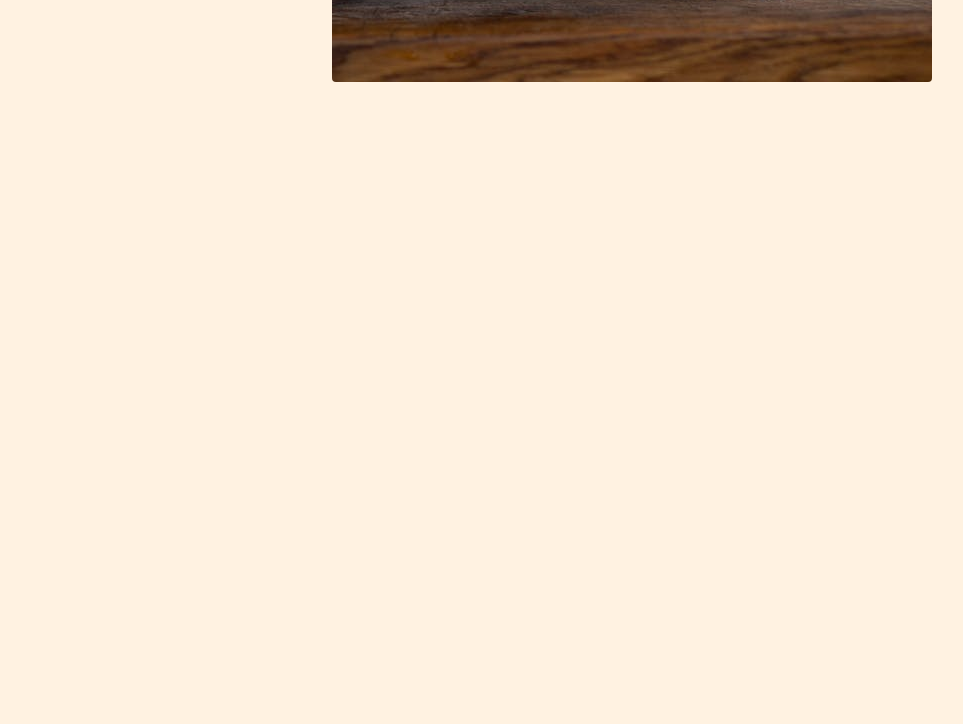
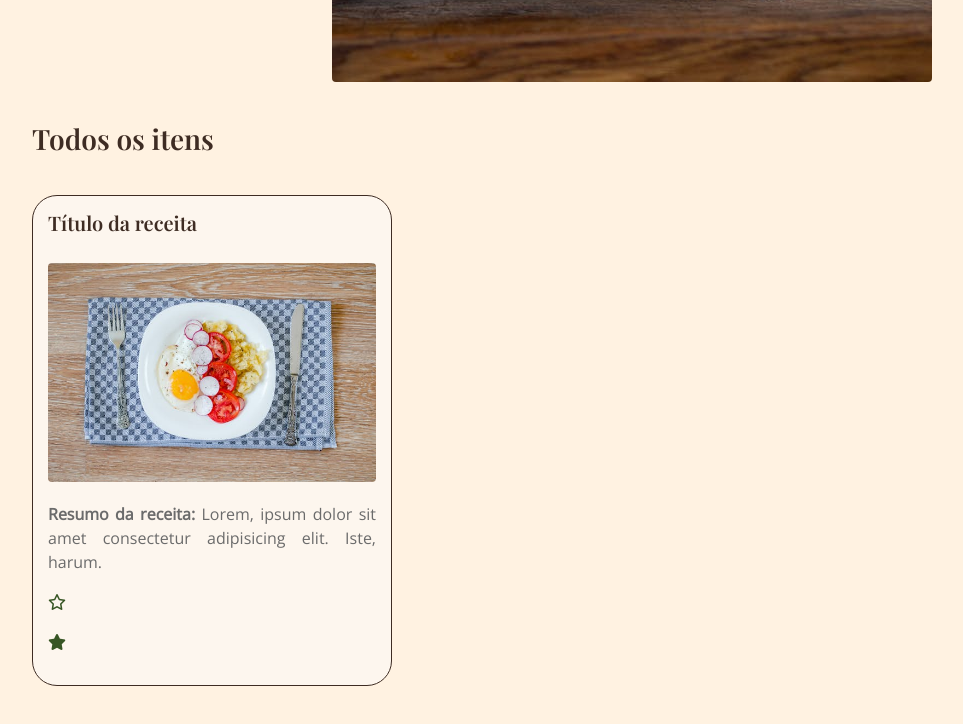
Before and after one commit to Matheus-H-moreira/chef-em-casa, a website: page public/index.html in a window 1280 px wide. Shown: the part 582-1306 px from the top of the page, without its empty margins (8-971 px from the left). Before the commit the page ends 800 px from the top, so only its background shows below. Drawn offline with nearby package versions, Linux system fonts and the light colour scheme.

Commit message:
Atualização funcionalidade

```diff
--- a/public/css/style.css
+++ b/public/css/style.css
@@ -25,7 +25,11 @@ h2 {
 }
 
 h3 {
-    font-size: 15px !important;
+    font-size: 20px !important;
+}
+
+p {
+    font-size: 16px !important;
 }
 /*Fim - Configuração geral */
 
@@ -70,6 +74,10 @@ header {
     margin-right: 50px;
 }
 
+.botoes button h3 {
+    font-size: 16px !important;
+}
+
 .botoes button {
     padding: 7px;
     width: 150px;
@@ -90,10 +98,48 @@ main {
     margin: 40px;
 }
 
-.itens_destaque h2{
+.itens_destaque h2, .itens h2{
     margin-bottom: 40px;
+}
+
+.itens {
+    margin-top: 40px;
 }
 
 .itens_destaque img {
     border-radius: 4px;
 }
+/*Início - Configurção dos cards*/
+.box {
+    display: flex;
+    flex-direction: column;
+    width: 30%;
+    border: 1.5px solid #3e2c23;
+    border-radius: 25px;
+    background-color: #fdf6ee;
+    padding: 15px;
+    transition: transform 0.3s ease;
+}
+
+.box:hover {
+    transform: scale(1.05);
+    border: 1.5px solid #375524;
+}
+
+.box p {
+    color: #6b6b6b;
+}
+
+.box p i {
+    color: #375524;
+}
+
+.box img {
+    max-width: 350px;
+    border-radius: 4px;
+    margin: 20px 0;
+}
+
+.box p {
+    text-align: justify;
+}
--- a/public/index.html
+++ b/public/index.html
@@ -4,6 +4,7 @@
     <meta charset="UTF-8">
     <meta name="viewport" content="width=device-width, initial-scale=1.0">
     <title>Menu</title>
+    <link rel="stylesheet" href="https://cdnjs.cloudflare.com/ajax/libs/font-awesome/6.5.0/css/all.min.css">
     <link href="https://cdn.jsdelivr.net/npm/bootstrap@5.3.6/dist/css/bootstrap.min.css" rel="stylesheet" integrity="sha384-4Q6Gf2aSP4eDXB8Miphtr37CMZZQ5oXLH2yaXMJ2w8e2ZtHTl7GptT4jmndRuHDT" crossorigin="anonymous">
     <link href="https://fonts.googleapis.com/css2?family=Open+Sans&family=Playfair+Display:wght@600&display=swap" rel="stylesheet">
     <link rel="stylesheet" href="css/style.css">
@@ -27,13 +28,13 @@
             <div id="carouselExampleAutoplaying" class="carousel slide" data-bs-ride="carousel" data-bs-interval="3000">
                 <div class="carousel-inner">
                     <div class="carousel-item active">
-                        <img src="imagens/carne.jpg" class="d-block w-50 mx-auto" alt="Imagem de carne">
+                        <img src="imagens/prato1-carrosel.jpg" class="d-block w-50 mx-auto" alt="Imagem de carne">
                     </div>
                     <div class="carousel-item">
-                        <img src="imagens/hamburguer.jpg" class="d-block w-50 mx-auto" alt="Imagem de hambúrguer">
+                        <img src="imagens/prato2-carrosel.jpg" class="d-block w-50 mx-auto" alt="Imagem de hambúrguer">
                     </div>
                     <div class="carousel-item">
-                        <img src="imagens/macarrao.jpg" class="d-block w-50 mx-auto" alt="Imagem de macarrão">
+                        <img src="imagens/prato3-carrosel.jpg" class="d-block w-50 mx-auto" alt="Imagem de macarrão">
                     </div>
                 </div>
                 <button class="carousel-control-prev" type="button" data-bs-target="#carouselExampleAutoplaying"
@@ -46,6 +47,17 @@
                     <span class="carousel-control-next-icon" aria-hidden="true"></span>
                     <span class="visually-hidden">Next</span>
                 </button>
+            </div>
+        </div>
+
+        <div class="itens">
+            <h2>Todos os itens</h2>
+            <div class="box">
+                <h3>Título da receita</h3>
+                <img src="imagens/prato1.jpg" alt="Foto de prato">
+                <p><strong>Resumo da receita: </strong>Lorem, ipsum dolor sit amet consectetur adipisicing elit. Iste, harum.</p>
+                <p><i class="fa-regular fa-star" id="estrelaVazia"></i></p>
+                <p><i class="fa-solid fa-star" id="estrelaCheia"></i></p>
             </div>
         </div>
     </main>
```
Also changed, not shown: public/dados_conta.html (+7 -1 lines), public/imagens/prato1-carrosel.jpg (renamed from public/imagens/carne.jpg), public/imagens/prato1.jpg (added), public/imagens/prato2-carrosel.jpg (renamed from public/imagens/hamburguer.jpg), public/imagens/prato2.jpg (added), public/imagens/prato3-carrosel.jpg (renamed from public/imagens/macarrao.jpg), public/imagens/prato3.jpg (added), public/imagens/prato4.jpg (added), public/imagens/prato5.jpg (added).
